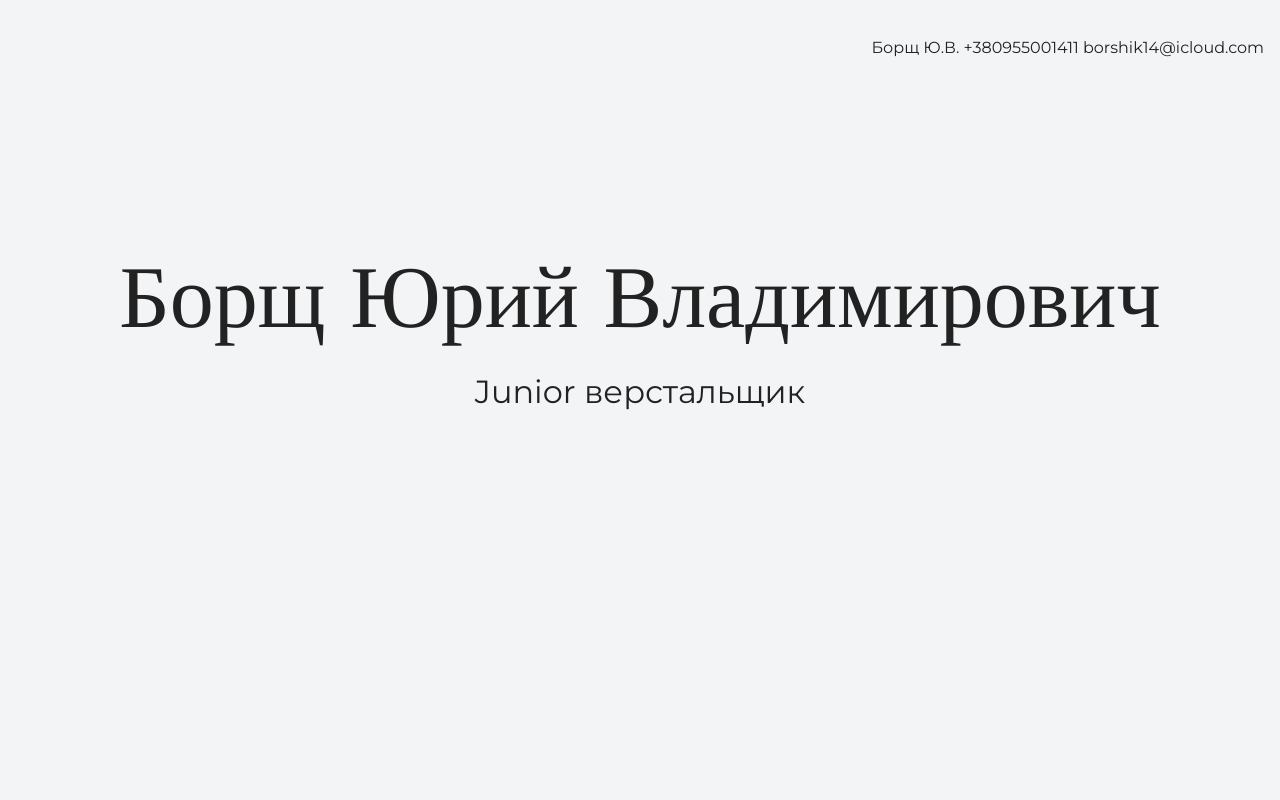
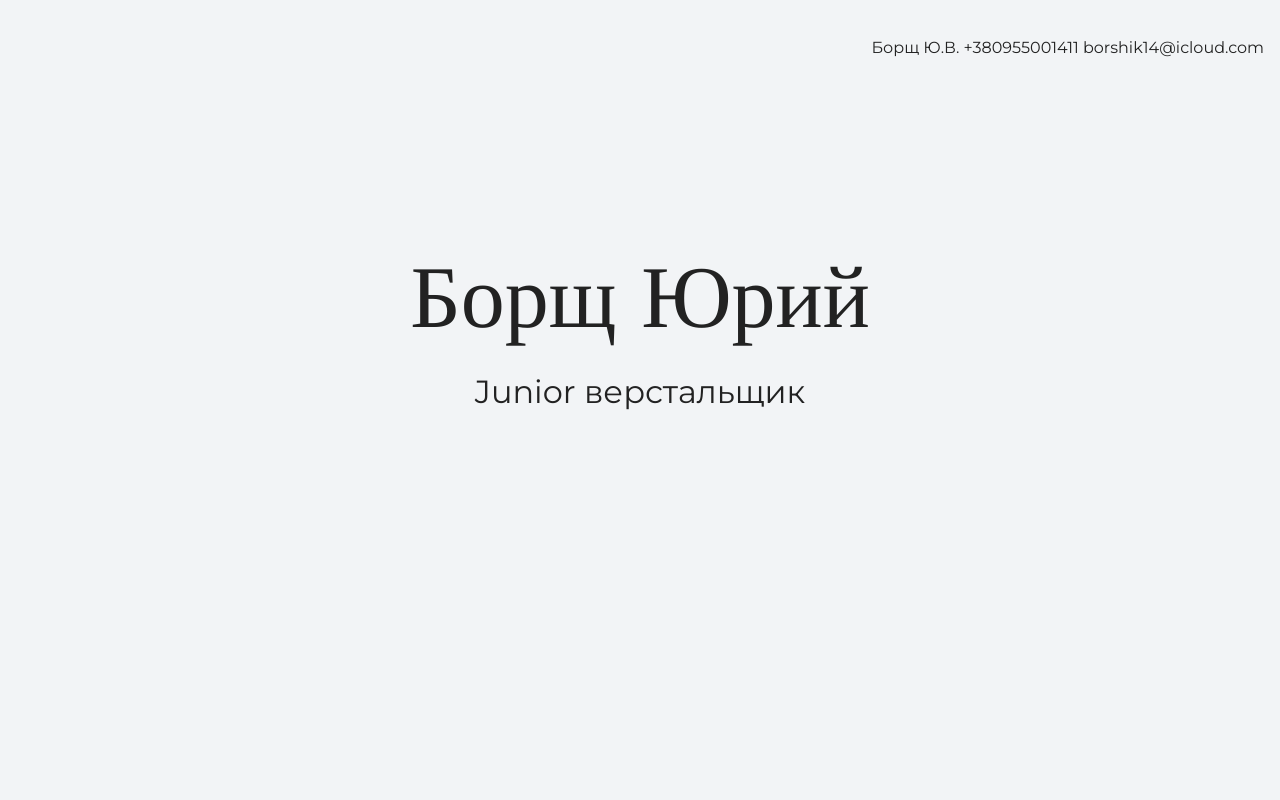
Before and after one commit to Borshik14/Praktica, a plain HTML site: page index.html in a window 1280 px wide. Shown: the top 800 px of the page. Drawn offline with nearby package versions, Linux system fonts and the light colour scheme.

Commit message:
меняет текст на стартовой странице

```diff
--- a/index.html
+++ b/index.html
@@ -18,7 +18,7 @@
 
     <section class=" hero-image ">
         <div class="container">
-            <h1 class="heading ">Борщ Юрий Владимирович</h1>
+            <h1 class="heading ">Борщ Юрий </h1>
             <p>Junior верстальщик</p>
         </div>
     </section>
```
